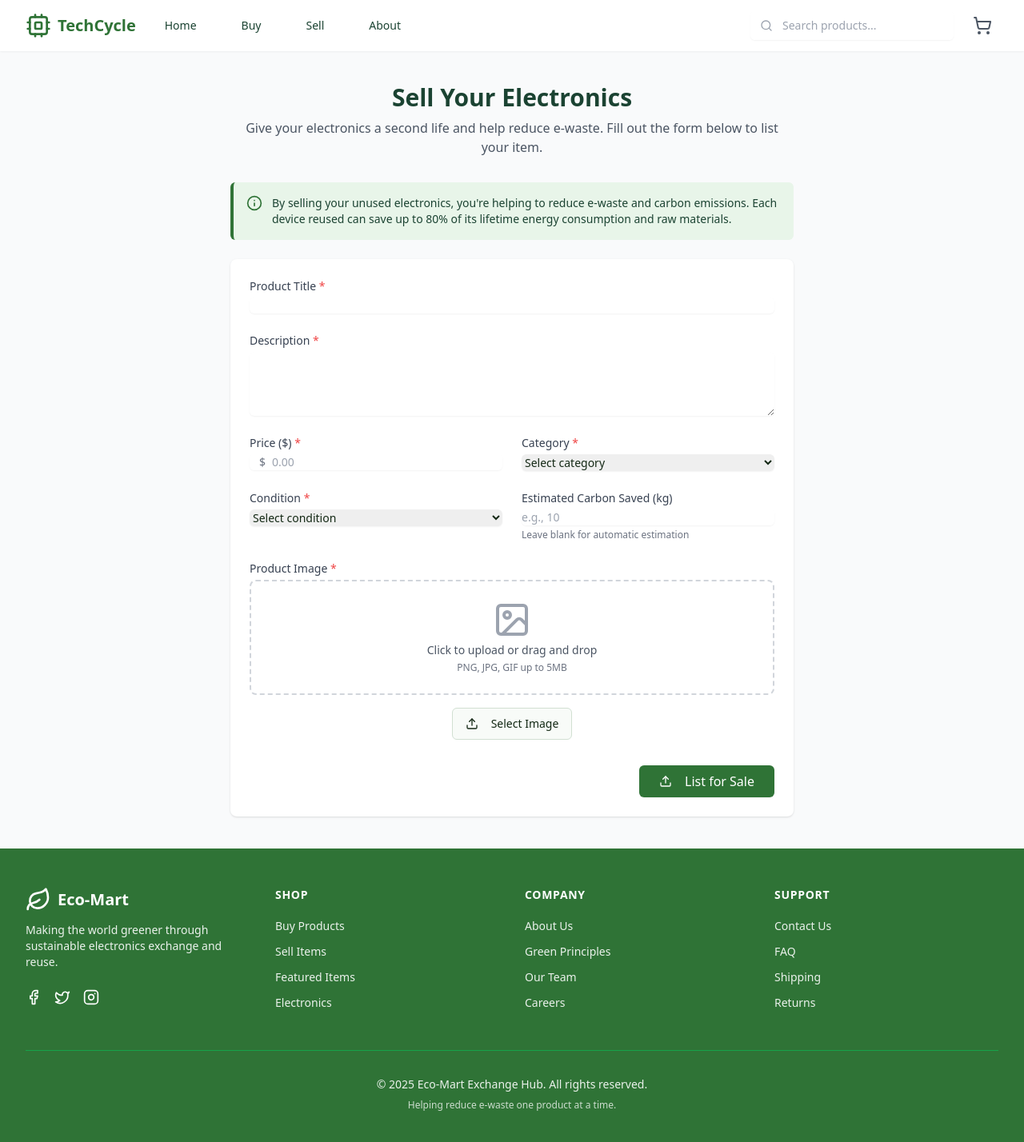
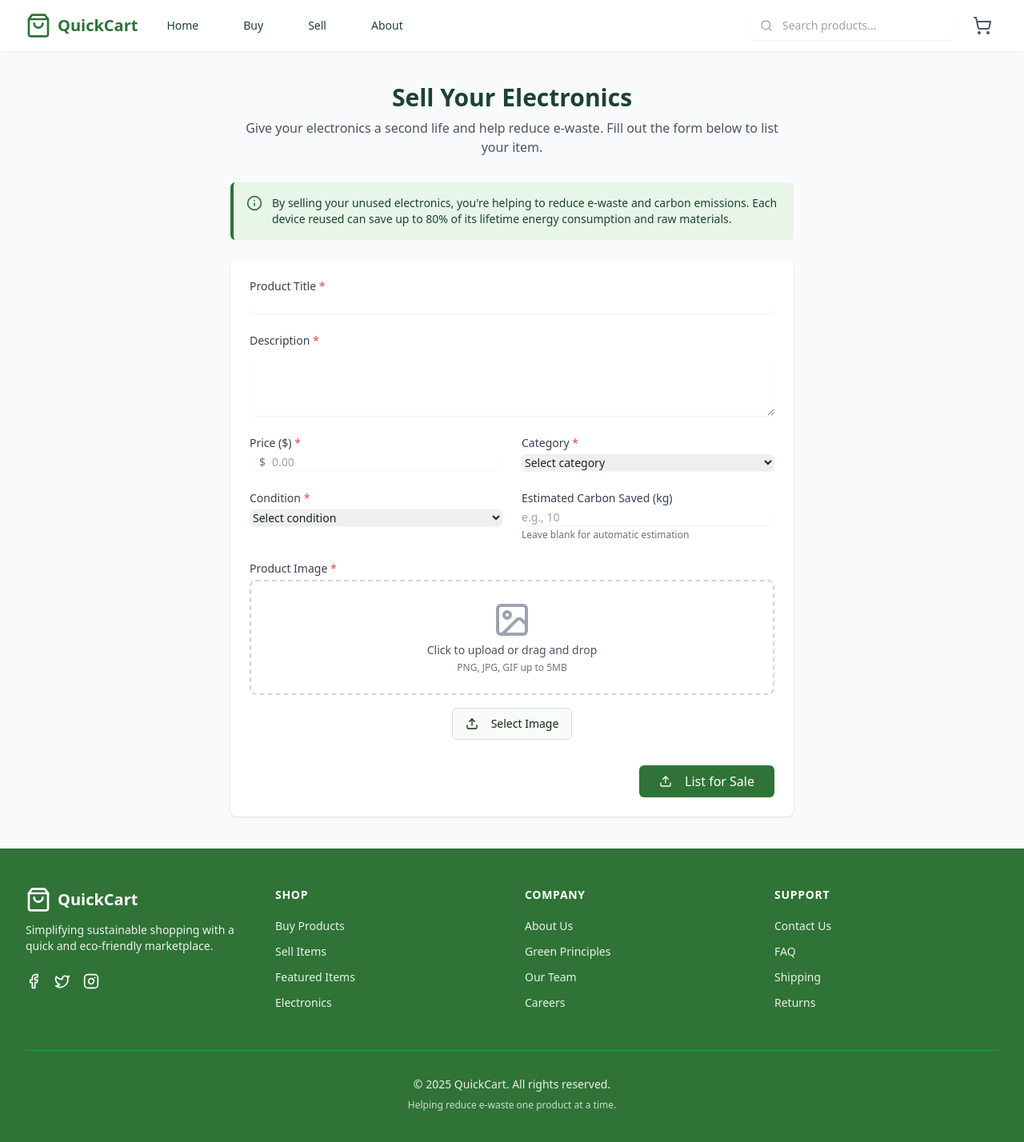
Before and after one commit to KJaiswall/eco-mart-exchange-hub, a React (Vite) app: page /sell in a window 1280 px wide. Shown: the top 1428 px of the page at 80% size. Built offline with nearby package versions, Linux system fonts and the light colour scheme.

Commit message:
Rename website to QuickCart
Rename the website title and related references.

```diff
--- a/index.html
+++ b/index.html
@@ -1,14 +1,15 @@
+
 <!DOCTYPE html>
 <html lang="en">
   <head>
     <meta charset="UTF-8" />
     <meta name="viewport" content="width=device-width, initial-scale=1.0" />
-    <title>eco-mart-exchange-hub</title>
-    <meta name="description" content="Lovable Generated Project" />
+    <title>QuickCart - Sustainable Electronics Marketplace</title>
+    <meta name="description" content="QuickCart: Your sustainable electronics marketplace" />
     <meta name="author" content="Lovable" />
 
-    <meta property="og:title" content="eco-mart-exchange-hub" />
-    <meta property="og:description" content="Lovable Generated Project" />
+    <meta property="og:title" content="QuickCart" />
+    <meta property="og:description" content="Sustainable electronics marketplace" />
     <meta property="og:type" content="website" />
     <meta property="og:image" content="https://lovable.dev/opengraph-image-p98pqg.png" />
 
--- a/src/components/Footer.jsx
+++ b/src/components/Footer.jsx
@@ -1,7 +1,6 @@
-
 import React from 'react';
 import { Link } from 'react-router-dom';
-import { Leaf, Facebook, Twitter, Instagram, Mail } from 'lucide-react';
+import { ShoppingBag, Facebook, Twitter, Instagram, Mail } from 'lucide-react';
 
 const Footer = () => {
   return (
@@ -10,11 +9,11 @@ const Footer = () => {
         <div className="grid grid-cols-1 md:grid-cols-4 gap-8">
           <div className="md:col-span-1">
             <Link to="/" className="flex items-center">
-              <Leaf className="h-8 w-8 text-white" />
-              <span className="ml-2 text-xl font-bold">Eco-Mart</span>
+              <ShoppingBag className="h-8 w-8 text-white" />
+              <span className="ml-2 text-xl font-bold">QuickCart</span>
             </Link>
             <p className="mt-3 text-sm opacity-90">
-              Making the world greener through sustainable electronics exchange and reuse.
+              Simplifying sustainable shopping with a quick and eco-friendly marketplace.
             </p>
             <div className="mt-6 flex space-x-4">
               <a href="#" className="text-white hover:text-eco-light transition-colors">
@@ -113,7 +112,7 @@ const Footer = () => {
 
         <div className="mt-12 pt-8 border-t border-green-600">
           <p className="text-center text-sm opacity-90">
-            &copy; {new Date().getFullYear()} Eco-Mart Exchange Hub. All rights reserved.
+            &copy; {new Date().getFullYear()} QuickCart. All rights reserved.
           </p>
           <p className="text-center text-xs mt-2 opacity-75">
             Helping reduce e-waste one product at a time.
--- a/src/components/Navbar.jsx
+++ b/src/components/Navbar.jsx
@@ -1,7 +1,6 @@
-
 import React, { useState } from 'react';
 import { Link } from 'react-router-dom';
-import { ShoppingCart, Menu, X, Search, Cpu } from 'lucide-react';
+import { ShoppingCart, Menu, X, Search, ShoppingBag } from 'lucide-react';
 import { useEcommerce } from '../contexts/EcommerceContext';
 
 const Navbar = () => {
@@ -18,8 +17,8 @@ const Navbar = () => {
         <div className="flex justify-between h-16">
           <div className="flex items-center">
             <Link to="/" className="flex-shrink-0 flex items-center">
-              <Cpu className="h-8 w-8 text-eco-primary" />
-              <span className="ml-2 text-xl font-bold text-eco-primary">TechCycle</span>
+              <ShoppingBag className="h-8 w-8 text-eco-primary" />
+              <span className="ml-2 text-xl font-bold text-eco-primary">QuickCart</span>
             </Link>
 
             <div className="hidden sm:ml-6 sm:flex sm:space-x-8">
```
